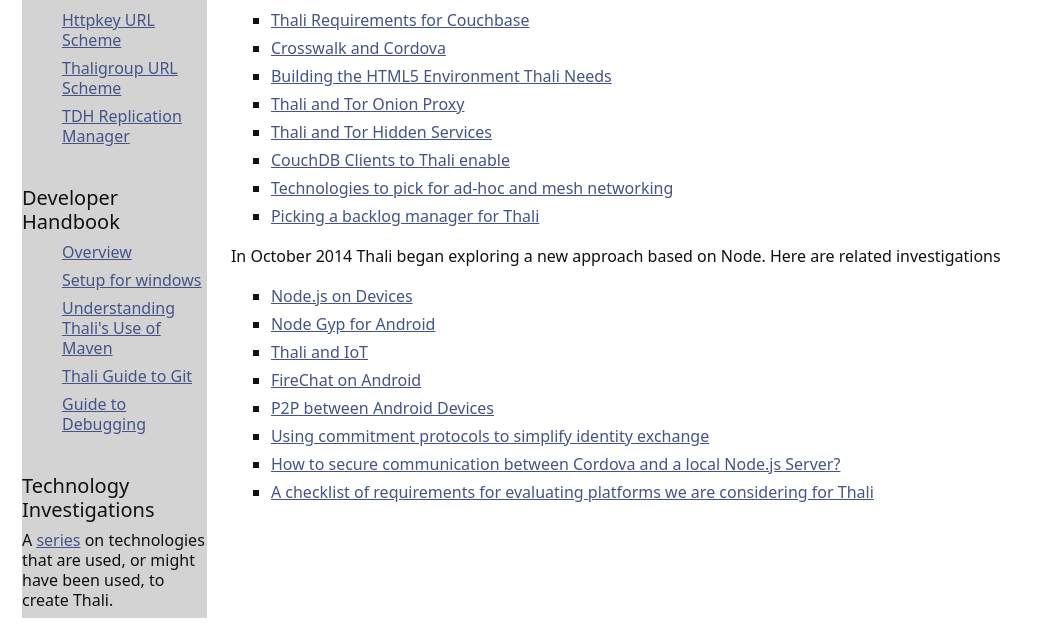
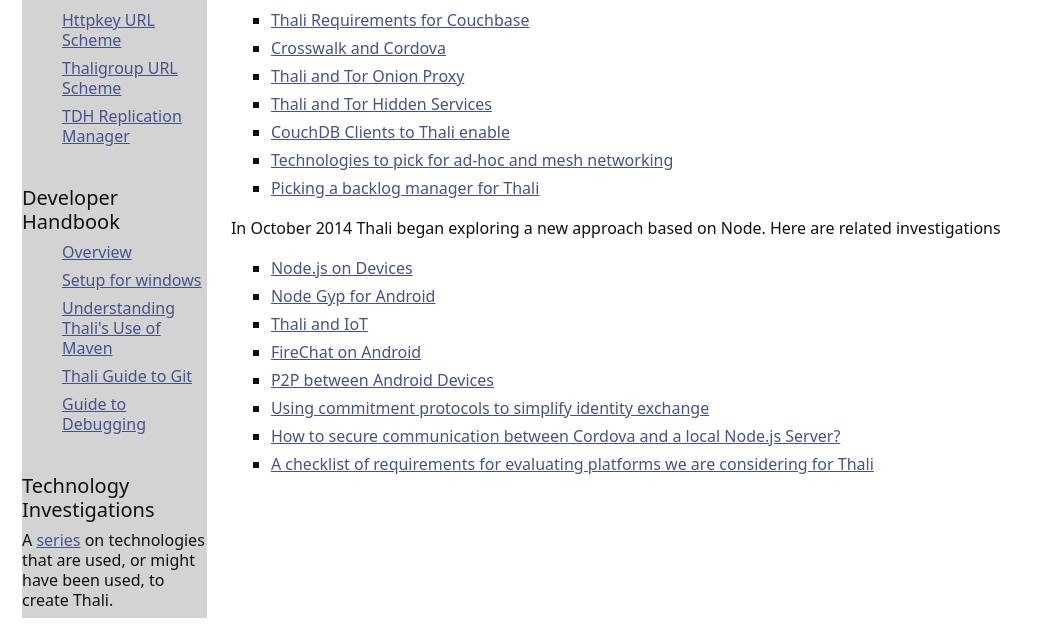
Before and after one commit to thaliproject/thali, a Jekyll site: the page built from TechnologyInvestigations.md, in a window 1280 px wide. Shown: the part 320-960 px from the top of the page, without its empty margins (0-1041 px from the left). Built offline with Jekyll 4.4.1, drawn with Linux system fonts in a browser that asks for light colours; Markdown is read by kramdown in place of the engine named in the settings.

Commit message:
Update TechnologyInvestigations.md

```diff
--- a/TechnologyInvestigations.md
+++ b/TechnologyInvestigations.md
@@ -15,7 +15,6 @@
 
 * [Thali Requirements for Couchbase](ThaliRequirementsForCouchbase)
 * [Crosswalk and Cordova](CrosswalkAndCordova)
-* [Building the HTML5 Environment Thali Needs](BuildingTheHTML5EnvironmentThaliNeeds)
 * [Thali and Tor Onion Proxy](ThaliAndTorOnionProxy)
 * [Thali and Tor Hidden Services](ThaliAndTorHiddenServices)
 * [CouchDB Clients to Thali enable](CouchDBClientsToThaliEnable)
```
